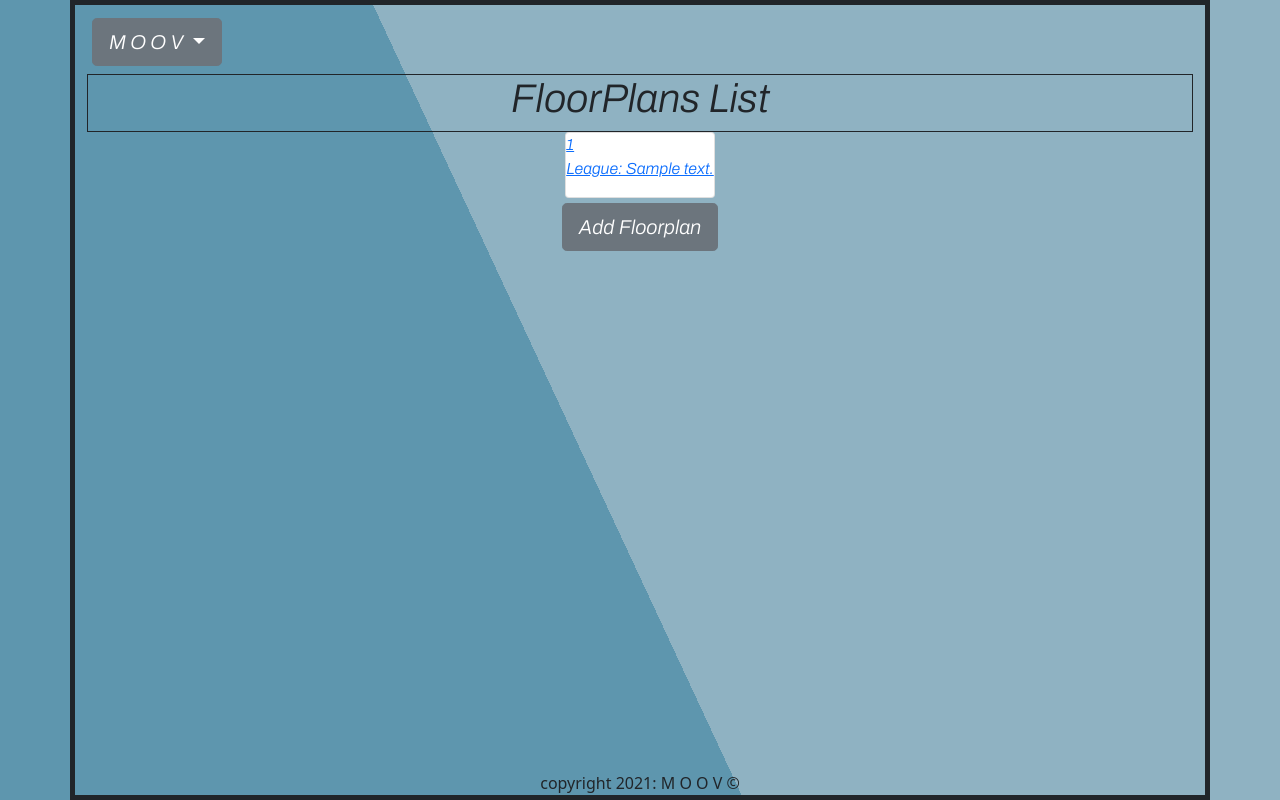
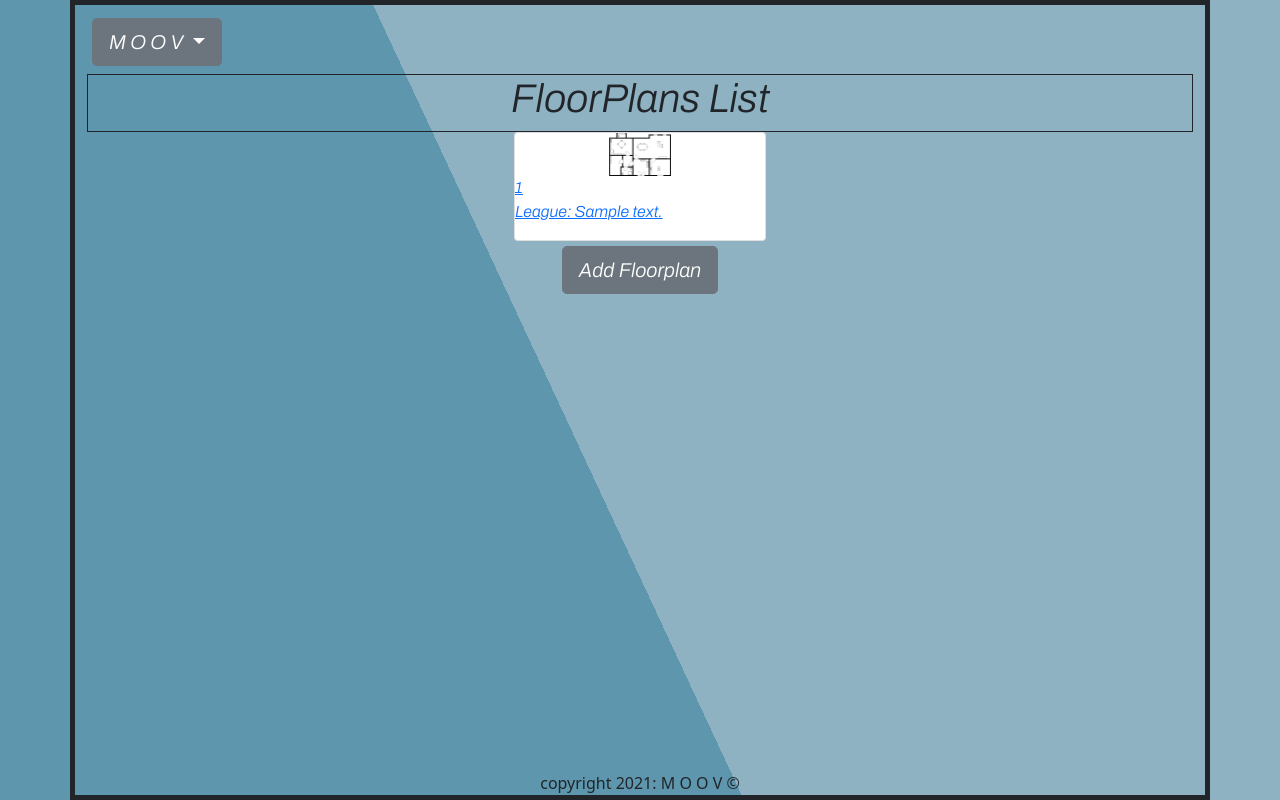
Before and after one commit to cardioforcake/portfolio-project-moov-app, a Django app: page /floorplans/ in a window 1280 px wide. Run offline with Django 3.2, Linux system fonts and the light colour scheme; tables that the repository leaves empty hold one stand-in row (values such as "Sample post").

Commit message:
Added sample image for floorplan index

```diff
--- a/moov_app/static/css/style.css
+++ b/moov_app/static/css/style.css
@@ -48,6 +48,13 @@ main {
     font-family: 'Archivo', sans-serif;
     margin: 5px;
 }
+
+.floorplan-cards{
+    display: flex;
+    flex-direction: row;
+    flex-wrap: wrap;
+}
+
 footer {
     display: flex;
     align-items: center;
--- a/moov_app/templates/floorplan/floorplan_index.html
+++ b/moov_app/templates/floorplan/floorplan_index.html
@@ -1,21 +1,23 @@
 {% extends 'base.html' %}
+{% load static %}
 
 {% block content%}
 <div class="title border border-dark w-100 text-center">
 <h1>FloorPlans List</h1>
 </div>
 {% for fp in floorplans %}
-
-<div class="card">
+<div class= "floorplan-cards">
+<div class="card col">
     <a href="{% url 'floorplan_details' fp.id %}">
         <div class="card-content">
+            <img class="d-block mx-auto w-25" src="{% static "moov_app/media/SampleFloorplan.png" %}" alt="Floorplan Image" />
             <span class="card-title">{{fp.length}}</span>
             <p>League: {{fp.comment}}</p>
         </div>
     </a>
 </div>
 {% endfor %}
-
+</div>
 <a href="{% url 'floorplan_create'  %}" ><button  class="btn btn-lg mb-2 mb-md-0 btn-secondary btn-block ">Add Floorplan</button></a>
 
 {% endblock %}
```
Also changed, not shown: moov_app/static/moov_app/media/SampleFloorplan.png (added).
